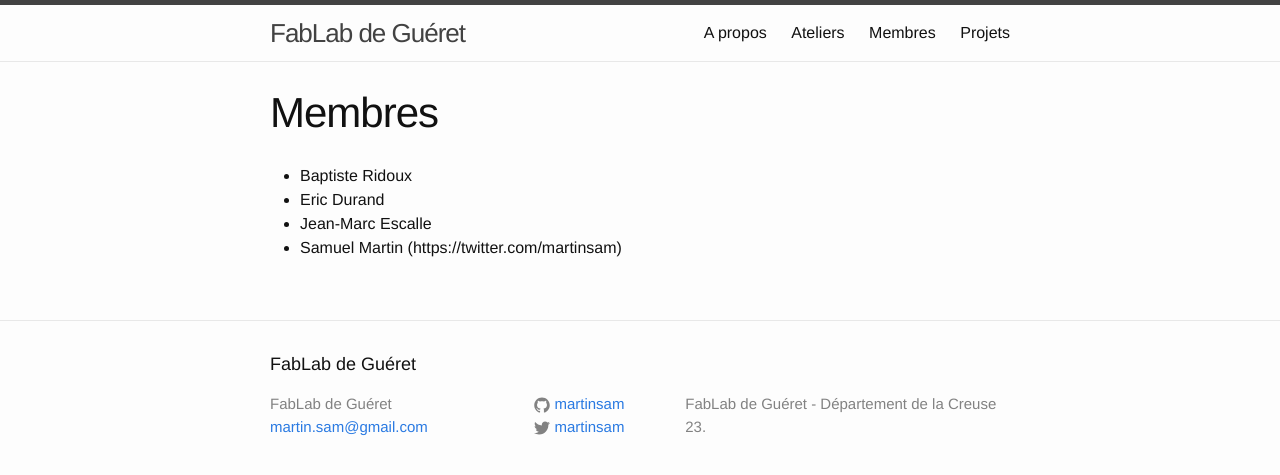
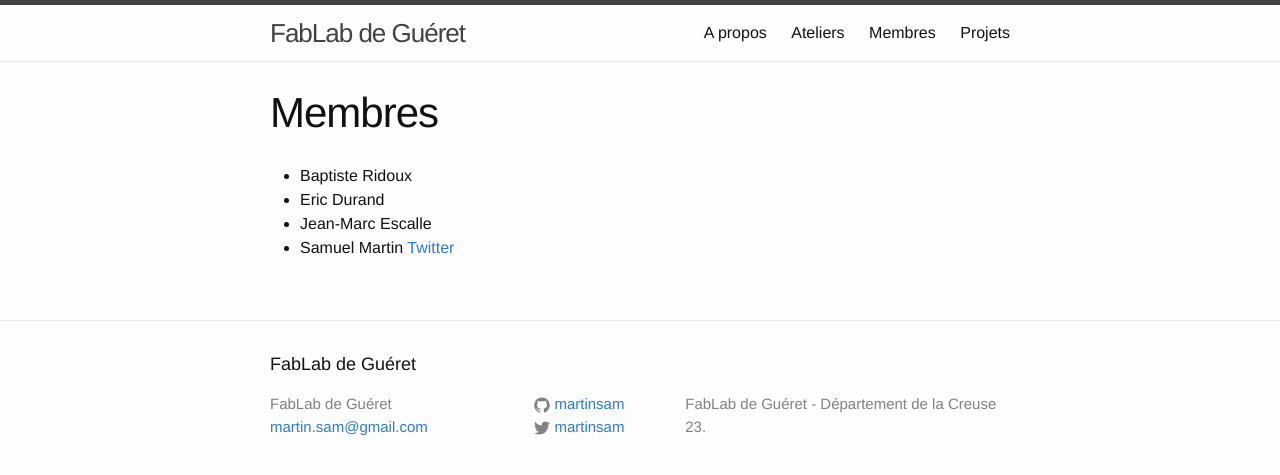
Before and after one commit to fablabgueret/fablabgueret.github.io, a Jekyll site: the page built from membres.md, in a window 1280 px wide. Shown: the top 475 px of the page. Built offline with Jekyll 4.4.1, drawn with Linux system fonts in a browser that asks for light colours; some of the changed lines change nothing that is shown.

Commit message:
Update membres.md

```diff
--- a/membres.md
+++ b/membres.md
@@ -7,4 +7,4 @@ permalink: /membres/
 - Baptiste Ridoux
 - Eric Durand
 - Jean-Marc Escalle
-- Samuel Martin  (https://twitter.com/martinsam)
+- Samuel Martin [Twitter](https://twitter.com/martinsam)
```
